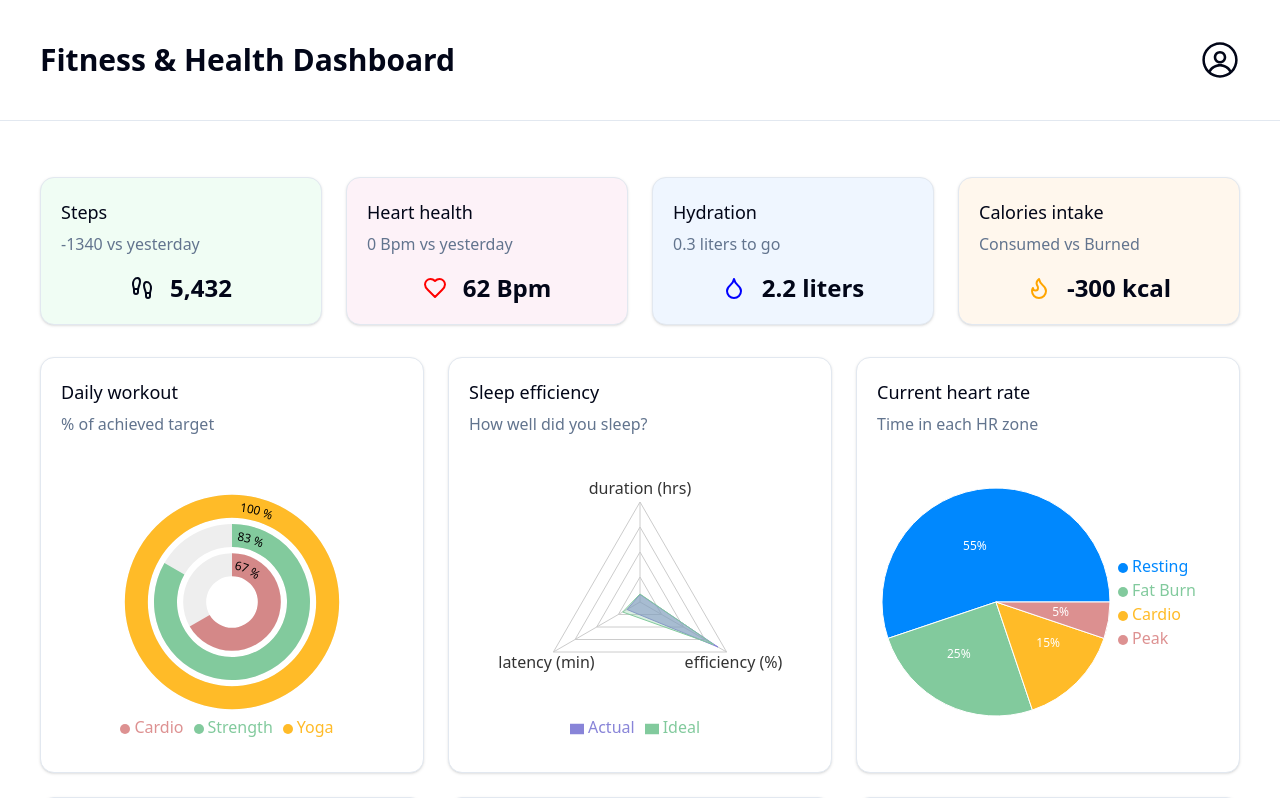
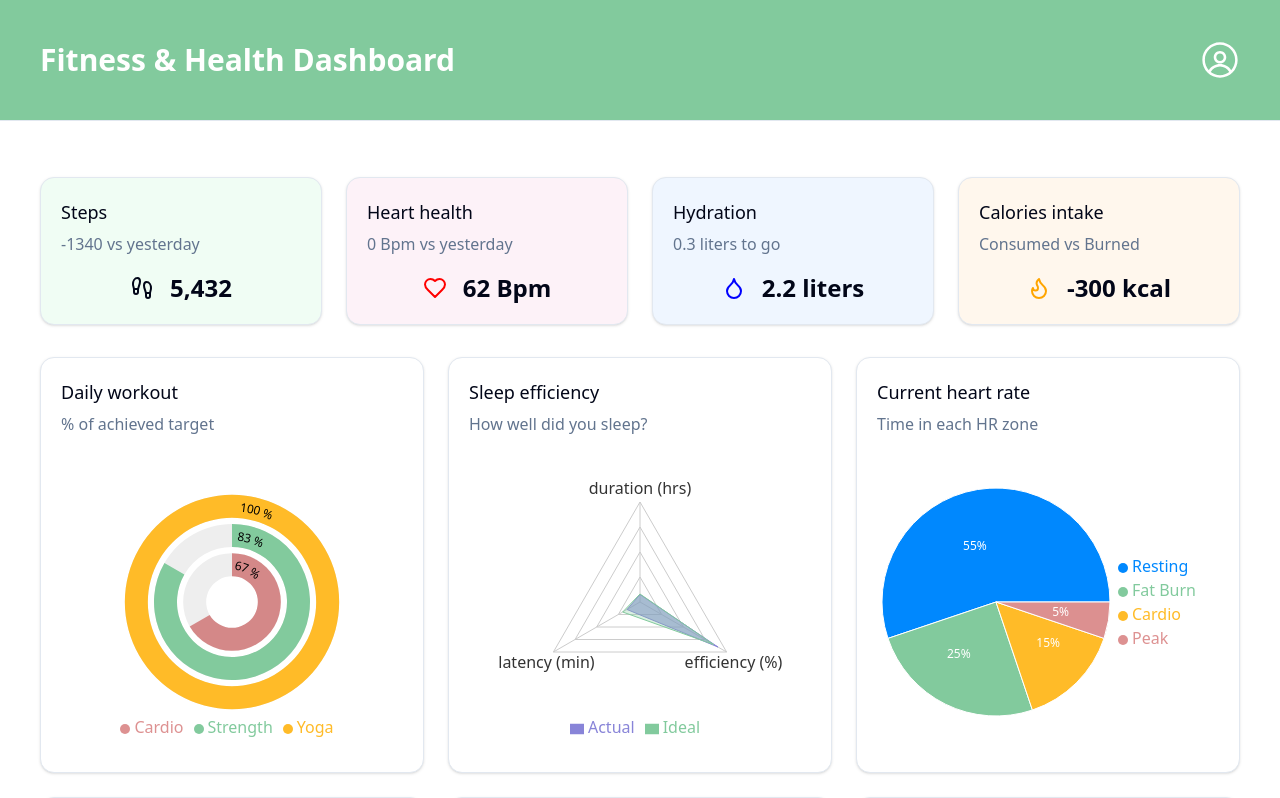
Before and after one commit to magda5281/fitness-dashboard, a Next.js app: page / in a window 1280 px wide. Shown: the top 798 px of the page. Built offline with nearby package versions, Linux system fonts and the light colour scheme.

Commit message:
Add header bg

```diff
--- a/app/page.tsx
+++ b/app/page.tsx
@@ -72,7 +72,7 @@ export default async function DashboardPage() {
 
   return (
     <main className='flex gap-4 min-h-screen flex-col'>
-      <div className='sticky top-0 z-50 bg-background p-4 sm:p-5 md:p-6 lg:p-8 xl:p-10 border-b'>
+      <div className='sticky top-0 z-50 bg-[var(--data-green)] text-white p-4 sm:p-5 md:p-6 lg:p-8 xl:p-10 border-b'>
         <div className='flex items-center justify-between max-w-7xl mx-auto'>
           <h1 className='font-bold text-lg sm:text-xl md:text-2xl lg:text-3xl'>
             Fitness & Health Dashboard
```
